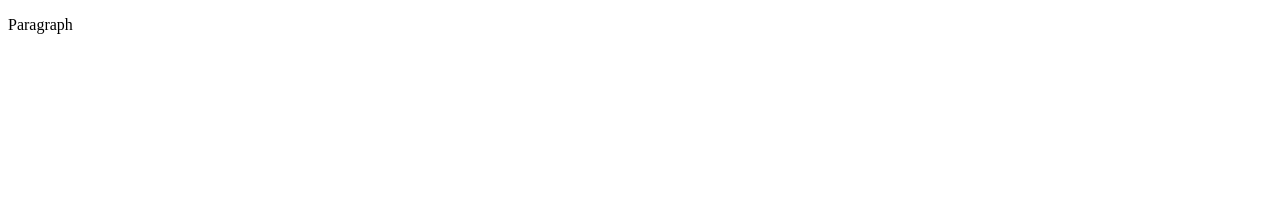
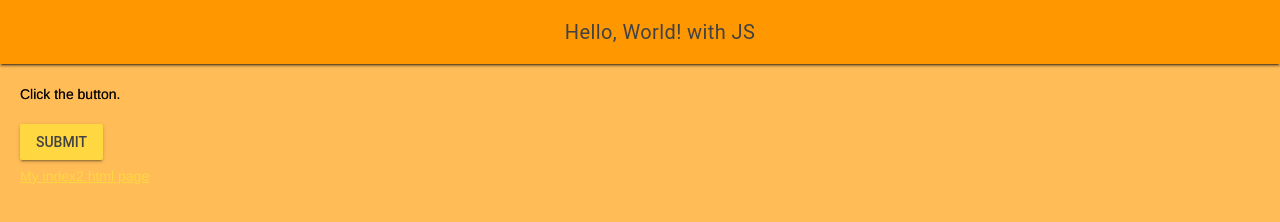
Before and after one commit to MTHS-ICS2O-2-2022/ICS2O-Unit-1-07-janet-do, a plain HTML site: page index.html in a window 1280 px wide. Drawn offline with nearby package versions, Linux system fonts and the light colour scheme.

Commit message:
added favicon and button function

```diff
--- a/css/style.css
+++ b/css/style.css
@@ -1,4 +1,32 @@
-/* Created by: Mr. Coxall
+/* Created by: Janet Do
 * Created on: Sep 2020
 * This file contains the CSS for index.html
 */
+.mdl-layout__header-row {
+  align-items: center;
+  justify-content: center;
+}
+
+.mdl-layout__content {
+  padding-left: 15pt;
+  padding-right: 15pt;
+  padding-top: 15pt;
+}
+
+/* Due to error in MDL : https://github.com/google/material-design-lite/issues/5281
+*/
+.mdl-ripple {
+  background: #000;
+  opacity: 0.001;
+}
+
+body {
+  background-color: #ffbc57;
+}
+
+p {
+  color: #fff;
+  font-family: Helvetica, Arial, sans-serif;
+  font-size: 1.5rem;
+  padding-top: 5pt;
+}
--- a/index.html
+++ b/index.html
@@ -1,9 +1,76 @@
 <!DOCTYPE html>
 <html>
-  <head>
-    <title>Title</title>
-  </head>
-  <body>
-    <p>Paragraph</p>
-  </body>
+<head>
+<!DOCTYPE html>
+<html>
+<head>
+  <meta charset="utf-8" />
+  <meta name="description" content="My first webpage, with JavaScript" />
+  <meta name="keywords" content="mths, ics2o" />
+  <meta name="author" content="Mr. Coxall" />
+  <meta name="viewport" content="width=device-width, initial-scale=1.0" />
+  <link rel="stylesheet" href="./css/style.css" />
+  <link rel="stylesheet" href="https://fonts.googleapis.com/icon?family=Material+Icons" />
+  <link rel="stylesheet" href="https://code.getmdl.io/1.3.0/material.orange-amber.min.css" />
+  <link rel="apple-touch-icon" sizes="180x180" href="apple-touch-icon.png" />
+  <link rel="icon" type="image/png" sizes="32x32" href="favicon-32x32.png" />
+  <link rel="icon" type="image/png" sizes="16x16" href="favicon-16x16.png" />
+  <link rel="icon" href="favicon.ico?v=2" type="image/x-icon" />
+  <link rel="manifest" href="site.webmanifest" />
+  <title>My first webpage, with JavaScript</title>
+</head>
+<body>
+  <script defer src="https://code.getmdl.io/1.3.0/material.min.js"></script>
+  <script>
+    function myButtonClicked() {
+      alert("Hello, Wordl!")
+    }
+  </script>
+  <div class="mdl-layout mdl-js-layout mdl-layout--fixed-header">
+    <header class="mdl-layout__header">
+      <div class="mdl-layout__header-row">
+        <span class="mdl-layout-title">Hello, World! with JS</span>
+      </div>
+    </header>
+    <main class="mdl-layout__content">
+      <div class="page-content">
+        Click the button.
+      </div>
+      <br />
+      <br />
+      <br />
+      <p>
+        <a href="./index2.html">My index2.html page</a>
+      </p>
+    </main>
+  </div>
+</body>
 </html>
+  <title>My first webpage, with JavaScript</title>
+</head>
+<body>
+  <script defer src="https://code.getmdl.io/1.3.0/material.min.js"></script>
+  <script>
+    function myButtonClicked() {
+      alert("Hello, Wordl!")
+    }
+  </script>
+  <div class="mdl-layout mdl-js-layout mdl-layout--fixed-header">
+    <header class="mdl-layout__header">
+      <div class="mdl-layout__header-row">
+        <span class="mdl-layout-title">Hello, World! with JS</span>
+      </div>
+    </header>
+    <main class="mdl-layout__content">
+      <div class="page-content">
+        Click the button.
+      </div>
+      <br />
+      <!-- Raised button with ripple -->
+      <button class="mdl-button mdl-js-button mdl-button--raised mdl-js-ripple-effect mdl-button--accent"  onclick="myButtonClicked()">
+        Submit
+      </button>
+    </main>
+  </div>
+</body>
+</html>
```
Also changed, not shown: android-chrome-192x192.png (added), android-chrome-512x512.png (added), apple-touch-icon.png (added), favicon-16x16.png (added), favicon-32x32.png (added), favicon.ico (added), site.webmanifest (added).
